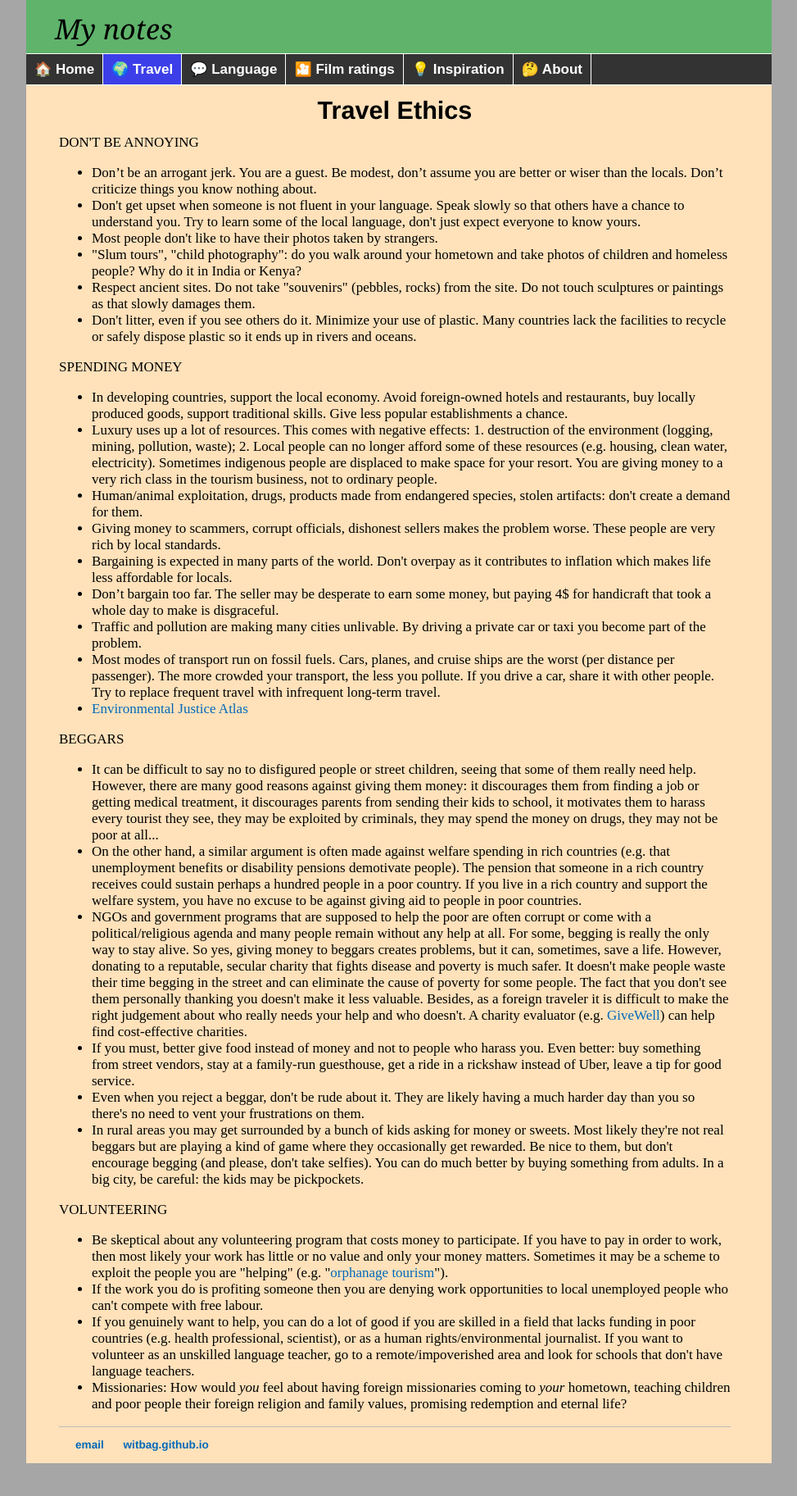
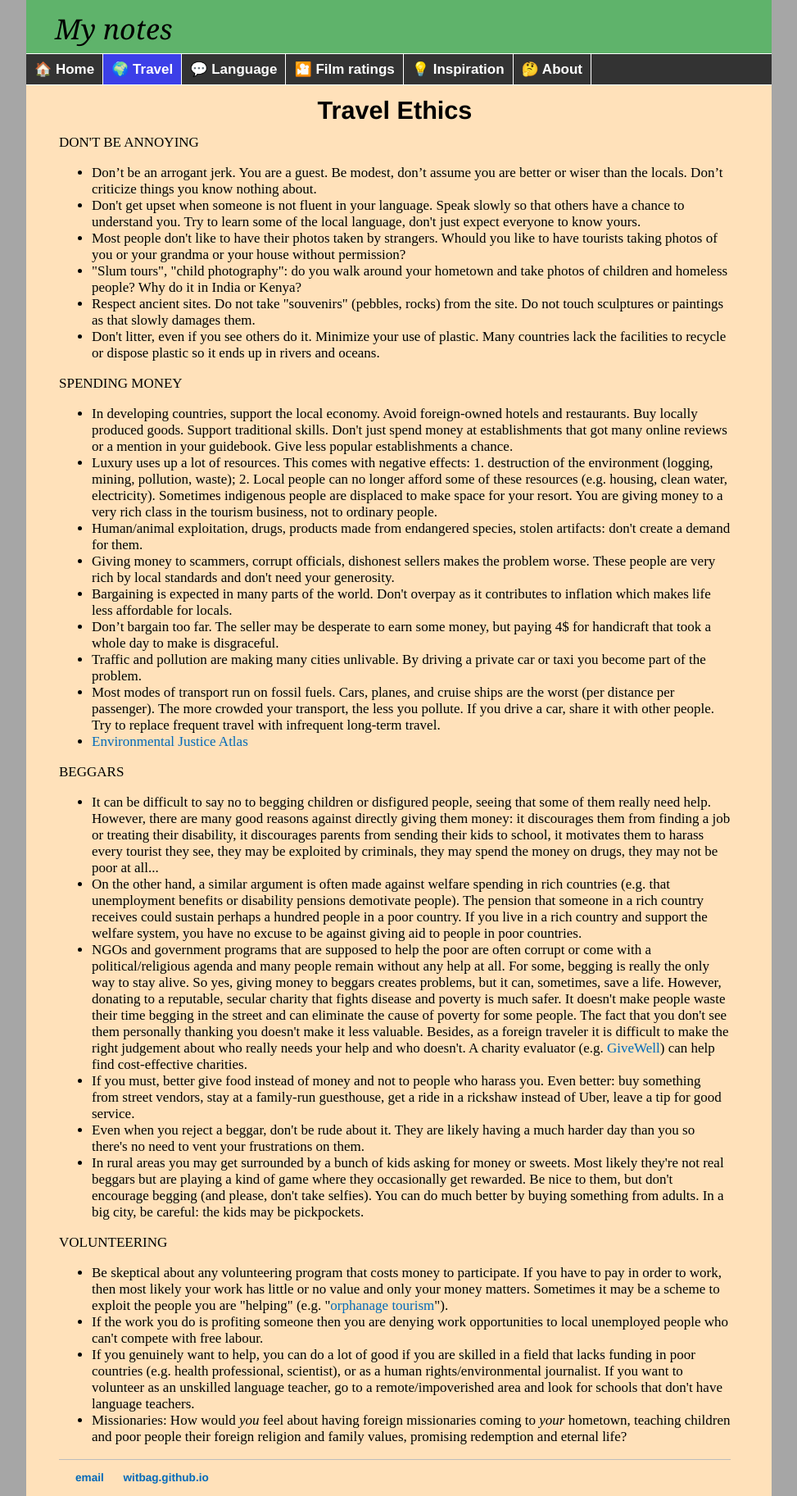
Before and after one commit to witbag/witbag.github.io, a Jekyll site: the page built from travel/ethics.html, in a window 1280 px wide. Shown: the whole page at 82% size, without its empty margins (153-1126 px from the left). Built offline with Jekyll 4.4.1, drawn with Linux system fonts in a browser that asks for light colours; before the commit the page ends 1785 px from its top, so only the background shows below that.

Commit message:
Update ethics.html

```diff
--- a/travel/ethics.html
+++ b/travel/ethics.html
@@ -12,17 +12,17 @@ title: Travel advice
 <ul>
 <li>Don’t be an arrogant jerk. You are a guest. Be modest, don’t assume you are better or wiser than the locals. Don’t criticize things you know nothing about.
 <li>Don't get upset when someone is not fluent in your language. Speak slowly so that others have a chance to understand you. Try to learn some of the local language, don't just expect everyone to know yours.
-<li>Most people don't like to have their photos taken by strangers.
+<li>Most people don't like to have their photos taken by strangers. Whould you like to have tourists taking photos of you or your grandma or your house without permission?
 <li>"Slum tours", "child photography": do you walk around your hometown and take photos of children and homeless people? Why do it in India or Kenya?
 <li>Respect ancient sites. Do not take "souvenirs" (pebbles, rocks) from the site. Do not touch sculptures or paintings as that slowly damages them.
-<li>Don't litter, even if you see others do it. Minimize your use of plastic. Many countries lack the facilities to recycle or safely dispose plastic so it ends up in rivers and oceans.
+<li>Don't litter, even if you see others do it. Minimize your use of plastic. Many countries lack the facilities to recycle or dispose plastic so it ends up in rivers and oceans.
 </ul>
 <a id="spending"></a><p>SPENDING MONEY</p>
 <ul>
-<li>In developing countries, support the local economy. Avoid foreign-owned hotels and restaurants, buy locally produced goods, support traditional skills. Give less popular establishments a chance.
+<li>In developing countries, support the local economy. Avoid foreign-owned hotels and restaurants. Buy locally produced goods. Support traditional skills. Don't just spend money at establishments that got many online reviews or a mention in your guidebook. Give less popular establishments a chance.
 <li>Luxury uses up a lot of resources. This comes with negative effects: 1. destruction of the environment (logging, mining, pollution, waste); 2. Local people can no longer afford some of these resources (e.g. housing, clean water, electricity). Sometimes indigenous people are displaced to make space for your resort. You are giving money to a very rich class in the tourism business, not to ordinary people.
 <li>Human/animal exploitation, drugs, products made from endangered species, stolen artifacts: don't create a demand for them.
-<li>Giving money to scammers, corrupt officials, dishonest sellers makes the problem worse. These people are very rich by local standards.
+<li>Giving money to scammers, corrupt officials, dishonest sellers makes the problem worse. These people are very rich by local standards and don't need your generosity.
 <li>Bargaining is expected in many parts of the world. Don't overpay as it contributes to inflation which makes life less affordable for locals.
 <li>Don’t bargain too far. The seller may be desperate to earn some money, but paying 4$ for handicraft that took a whole day to make is disgraceful.
 <li>Traffic and pollution are making many cities unlivable. By driving a private car or taxi you become part of the problem.
@@ -31,7 +31,7 @@ title: Travel advice
 </ul>
 <a id="beggars"></a><p>BEGGARS</p>
 <ul>
-<li>It can be difficult to say no to disfigured people or street children, seeing that some of them really need help. However, there are many good reasons against giving them money: it discourages them from finding a job or getting medical treatment, it discourages parents from sending their kids to school, it motivates them to harass every tourist they see, they may be exploited by criminals, they may spend the money on drugs, they may not be poor at all...
+<li>It can be difficult to say no to begging children or disfigured people, seeing that some of them really need help. However, there are many good reasons against directly giving them money: it discourages them from finding a job or treating their disability, it discourages parents from sending their kids to school, it motivates them to harass every tourist they see, they may be exploited by criminals, they may spend the money on drugs, they may not be poor at all...
 <li>On the other hand, a similar argument is often made against welfare spending in rich countries (e.g. that unemployment benefits or disability pensions demotivate people). The pension that someone in a rich country receives could sustain perhaps a hundred people in a poor country. If you live in a rich country and support the welfare system, you have no excuse to be against giving aid to people in poor countries.
 <li>NGOs and government programs that are supposed to help the poor are often corrupt or come with a political/religious agenda and many people remain without any help at all. For some, begging is really the only way to stay alive. So yes, giving money to beggars creates problems, but it can, sometimes, save a life. However, donating to a reputable, secular charity that fights disease and poverty is much safer. It doesn't make people waste their time begging in the street and can eliminate the cause of poverty for some people. The fact that you don't see them personally thanking you doesn't make it less valuable. Besides, as a foreign traveler it is difficult to make the right judgement about who really needs your help and who doesn't. A charity evaluator (e.g. <a href="https://www.givewell.org/" target=_blank>GiveWell</a>) can help find cost-effective charities.
 <li>If you must, better give food instead of money and not to people who harass you. Even better: buy something from street vendors, stay at a family-run guesthouse, get a ride in a rickshaw instead of Uber, leave a tip for good service.
```
